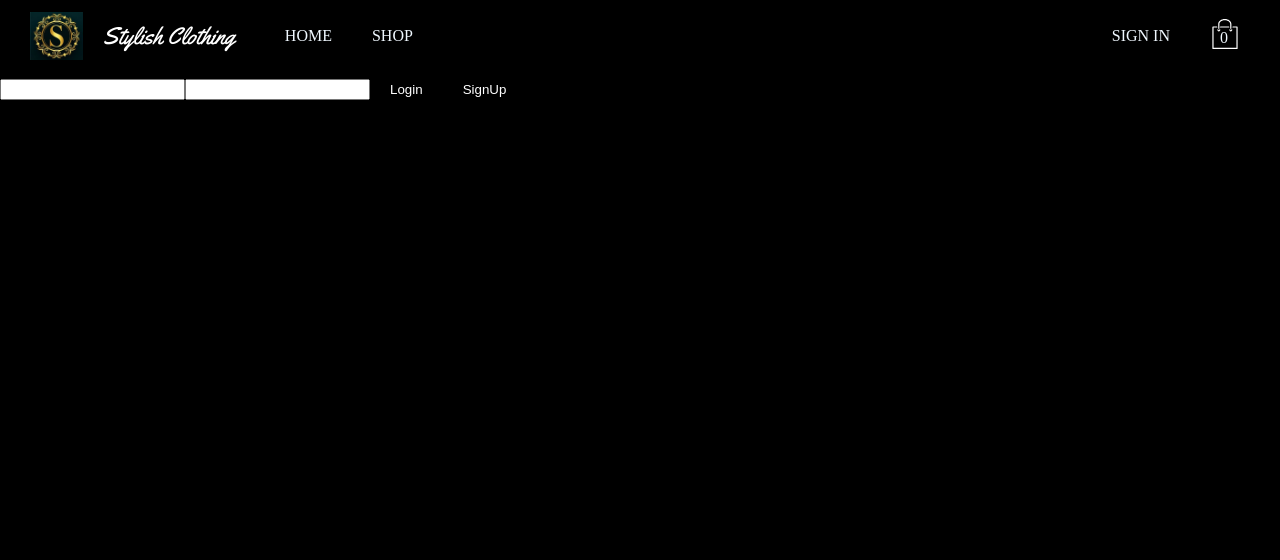
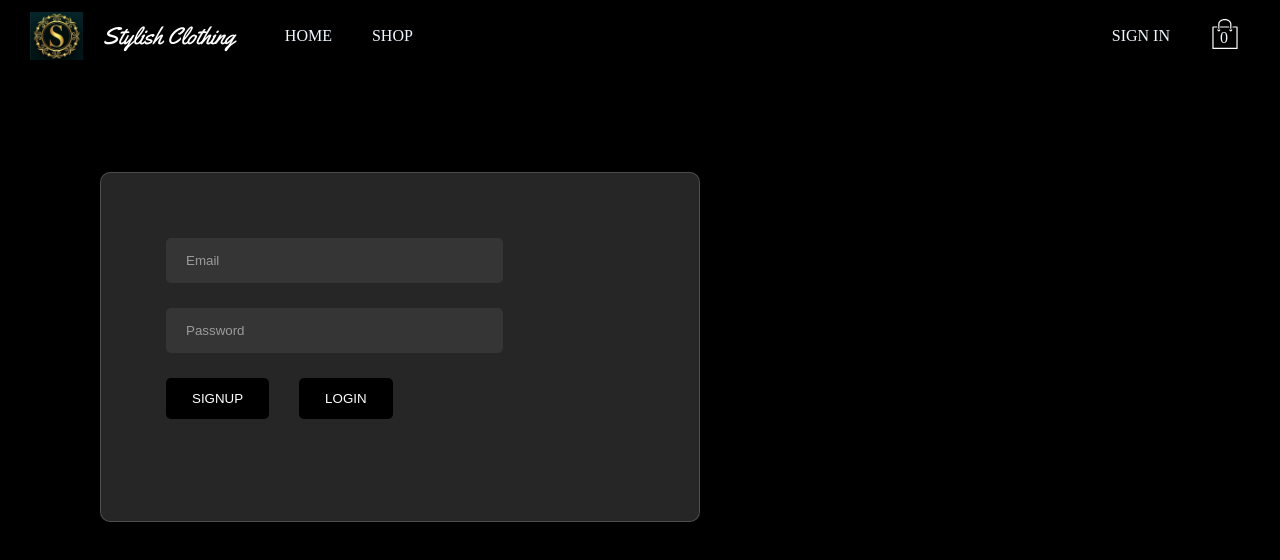
Before and after one commit to PrashantSingh5946/sahara, a React (Vite) app: page /sign in a window 1280 px wide. Shown: the top 560 px of the page. Built offline with nearby package versions, Linux system fonts and the light colour scheme; no server answers.

Commit message:
Adding the styles for the sign in page and signUp page

```diff
--- a/components/SignInAndUp.jsx
+++ b/components/SignInAndUp.jsx
@@ -3,6 +3,7 @@ import {
   createNewUserWithEmailAndPassword as signUp,
   signInWithValues as signIn,
 } from "../util/firebase-util";
+import styles from "./SignInAndUp.module.css";
 
 const defaultData = {
   email: "",
@@ -25,23 +26,30 @@ export default function SignInAndUp() {
   };
 
   return (
+    <div className={styles["card"]}>
       <div>
         <input
           type={"email"}
           onChange={changeHandler}
           name={"email"}
+          placeholder="Email"
           required
           value={state.email}
         ></input>
         <input
           type={"password"}
           onChange={changeHandler}
+          placeholder="Password"
           name={"password"}
           required
           value={state.password}
         ></input>
+      </div>
+      <div className={styles["btn-container"]}>
+        <button onClick={signUpHandler}>SignUp</button>
         <button onClick={signInHandler}>Login</button>
-      <button onClick={signUpHandler}>SignUp</button>
+      </div>
+
     </div>
   );
 }
--- /dev/null
+++ b/components/SignInAndUp.module.css
@@ -0,0 +1,60 @@
+.card {
+  align-items: center;
+  color: #303f47;
+  width: 600px;
+  height: 350px;
+  margin: 100px;
+  padding: 40px;
+  border-radius: 10px;
+  background: rgba(255, 255, 255, 0.15);
+  box-shadow: 0 16px 32px 0 rgb(0 0 0);
+  backdrop-filter: blur(14px);
+  -webkit-backdrop-filter: blur(14px);
+  border-radius: 10px;
+  border: 1px solid rgba(255, 255, 255, 0.18);
+}
+
+.card input {
+  background: #97979721;
+  display: block;
+  margin: 25px;
+  border: none;
+  height: 45px;
+  padding: 10px 20px;
+  border-radius: 5px;
+  color: rgb(249, 249, 249);
+  width: 65%;
+}
+
+.card input::-webkit-input-placeholder {
+  color: white; /*Change the placeholder color*/
+  opacity: 0.5; /*Change the opacity between 0 and 1*/
+}
+
+.card h1 {
+  margin: 0;
+}
+
+.card form {
+  margin-top: 30px;
+}
+
+.card button {
+  margin: 0px 30px 0px 0px;
+}
+
+.btn-container {
+  padding: 0px 25px;
+}
+
+.btn-container button {
+  padding: 13px 26px;
+  text-transform: uppercase;
+  font-weight: 300;
+  border-radius: 5px;
+}
+
+.btn-container button:hover {
+  transform: scale(1.2);
+  transition: cubic-bezier(0.23, 1, 0.32, 1);
+}
--- a/components/carousel/Slide.jsx
+++ b/components/carousel/Slide.jsx
@@ -1,4 +1,3 @@
-/** @jsxImportSource @emotion/react */
 import { css } from '@emotion/react'
 
 
--- a/contexts/cartContext/cartContext.jsx
+++ b/contexts/cartContext/cartContext.jsx
@@ -1,4 +1,5 @@
 import React from "react";
+import { useReducer } from "react";
 import { createContext, useState, useEffect } from "react";
 
 export const CartContext = createContext({
@@ -12,11 +13,37 @@ export const CartContext = createContext({
   totalNoOfItems: 0,
 });
 
+let actions = {
+  SET_CART_ITEMS: "SET_CART_ITEMS",
+  SET_IS_POPUP_VISIBLE: "SET_IS_POPUP_VISIBLE",
+  SET_TOTAL: "SET_TOTAL",
+  SET_TOTAL_NO_OF_ITEMS: "SET_TOTAL_NO_OF_ITEMS",
+};
+
+let reducer = (state, action) => {
+  switch (action.type) {
+    case actions.SET_CART_ITEMS:
+      return { ...state, cartItems: [...action.payload] };
+    case actions.SET_IS_POPUP_VISIBLE:
+      return { ...state, isPopupVisible: action.payload };
+    case actions.SET_TOTAL:
+      return { ...state, total: action.payload };
+    default:
+      return state;
+  }
+};
+
 export default function CartContextProvider(props) {
   //state
-  const [cartItems, setCartItems] = useState([]);
-  const [isPopupVisible, setIsPopVisible] = useState(false);
-  const [total, setTotal] = useState(0);
+  const [{ cartItems, isPopupVisible,total }, dispatch] = useReducer(reducer, {
+    cartItems: [],
+    isPopupVisible: false,
+    total:0,
+  });
+
+  //const [cartItems, setCartItems] = useState([]);
+  //const [isPopupVisible, setIsPopVisible] = useState(false);
+  //const [total, setTotal] = useState(0);
   const [totalNoOfItems, setTotalNoOfItems] = useState(0);
 
   useEffect(() => {
@@ -29,6 +56,13 @@ export default function CartContextProvider(props) {
     setTotal(total);
     setTotalNoOfItems(totalItems);
   }, [cartItems]);
+
+  //reducer methods
+  const setCartItems = (cartItems) =>
+    dispatch({ type: actions.SET_CART_ITEMS, payload: cartItems });
+  const setIsPopVisible = (isPopupVisible) =>
+    dispatch({ type: actions.SET_IS_POPUP_VISIBLE, payload: isPopupVisible });
+    const setTotal = total => dispatch({type:actions.SET_TOTAL, total});
 
   //methods
   const addToCart = (product) => {
@@ -64,7 +98,7 @@ export default function CartContextProvider(props) {
   };
 
   const togglePopupVisibility = () => {
-    setIsPopVisible((prevState) => !prevState);
+    setIsPopVisible(!isPopupVisible);
   };
 
   const value = {
```
Lines whose indentation alone changed are shown as unchanged.
